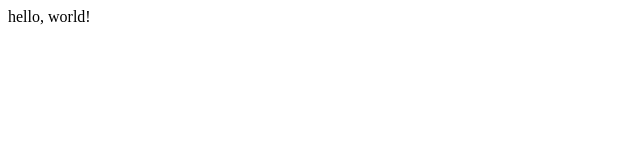
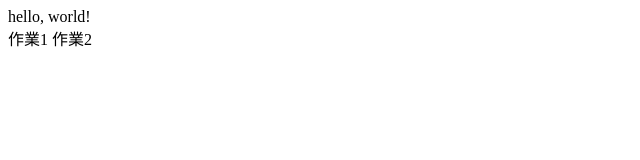
Before and after one commit to winter4t2h0/1110932048, a plain HTML site: page index.htm in a window 1280 px wide. Shown: the whole page, without its empty margins (0-640 px from the left). Drawn offline with Linux system fonts and the light colour scheme.

Commit message:
Update index.htm

```diff
--- a/index.htm
+++ b/index.htm
@@ -3,7 +3,9 @@
   <head>
     <body>
       hello, world!
-
+      <br>
+      <a herf="https://winter4t2h0.github.io/1110932048/form.htm">作業1</a>
+      <a herf="https://winter4t2h0.github.io/1110932048/1005-99.html">作業2</a>
     </body>
   </head>
 </html>
```
